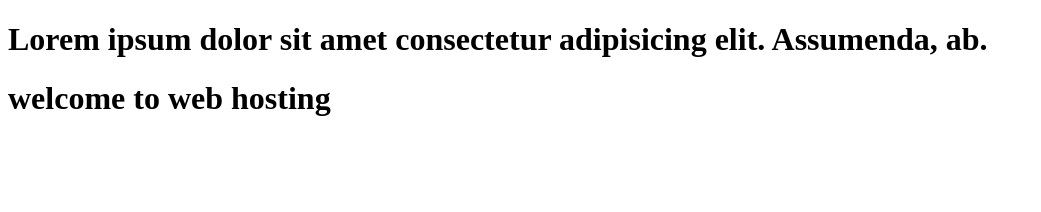
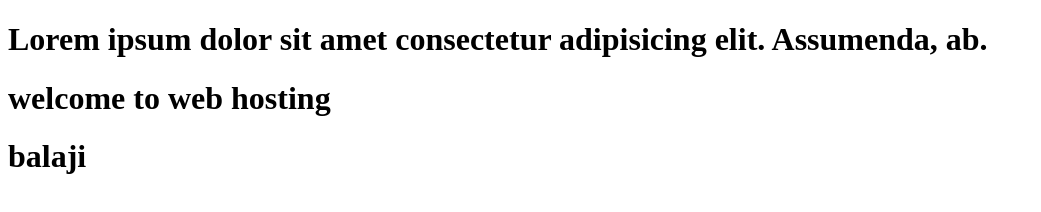
Before and after one commit to 11radhi/REPONUMBER1, a plain HTML site: page index.html in a window 1280 px wide. Shown: the whole page, without its empty margins (0-1041 px from the left). Drawn offline with Linux system fonts and the light colour scheme.

Commit message:
Update index.html

```diff
--- a/index.html
+++ b/index.html
@@ -12,5 +12,8 @@
     <h1>
         welcome to web hosting
     </h1>
+    <h1>
+        balaji
+    </h1>
 </body>
 </html>
```
